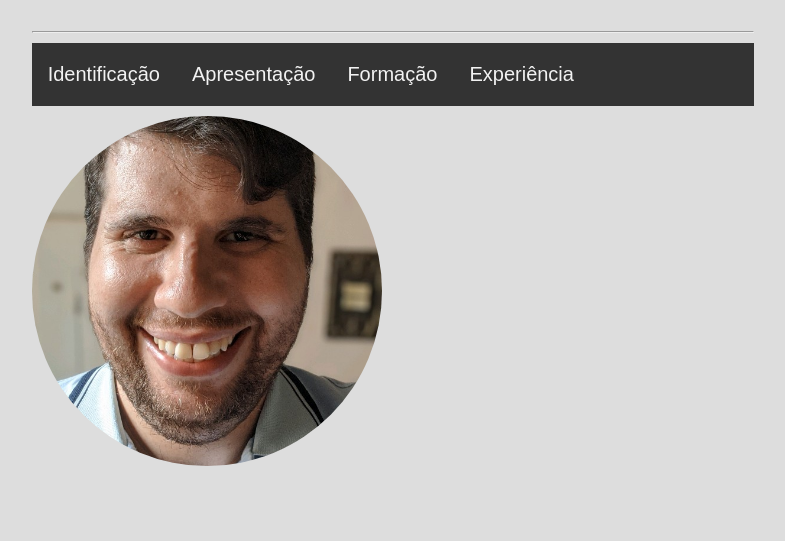
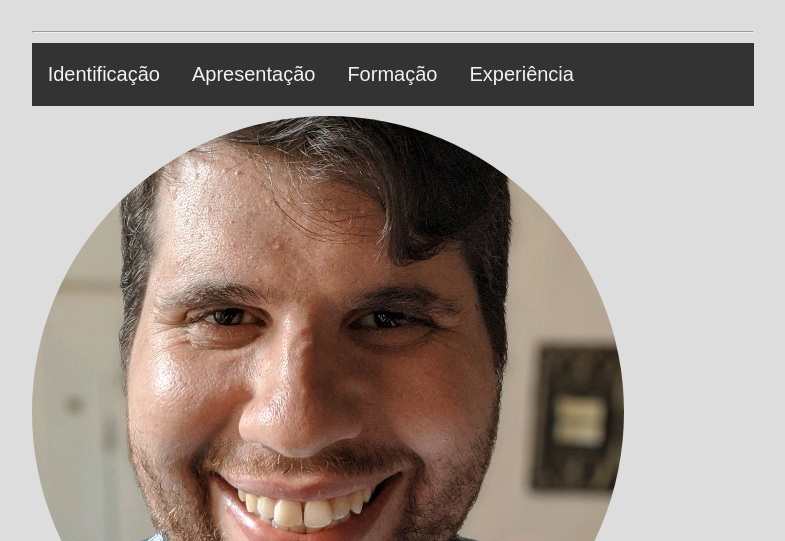
Before and after one commit to fokerg/fokerg.github.io, a plain HTML site: page index.html in a window 1280 px wide. Shown: the part 259-800 px from the top of the page, without its empty margins (247-1032 px from the left). Drawn offline with Linux system fonts and the light colour scheme.

Commit message:
Update index.html
Tirando o estilo do html.

```diff
--- a/index.html
+++ b/index.html
@@ -19,7 +19,7 @@
         <a  href="#experiencia">Experiência</a>
     </div>
 
-    <img src="eu.jpg" alt="Foto do Gabriel" width="350">
+    <img src="eu.jpg" alt="Foto do Gabriel">
 
     <h2 id="identificacao">Identificação</h2>
     <ul>
```
